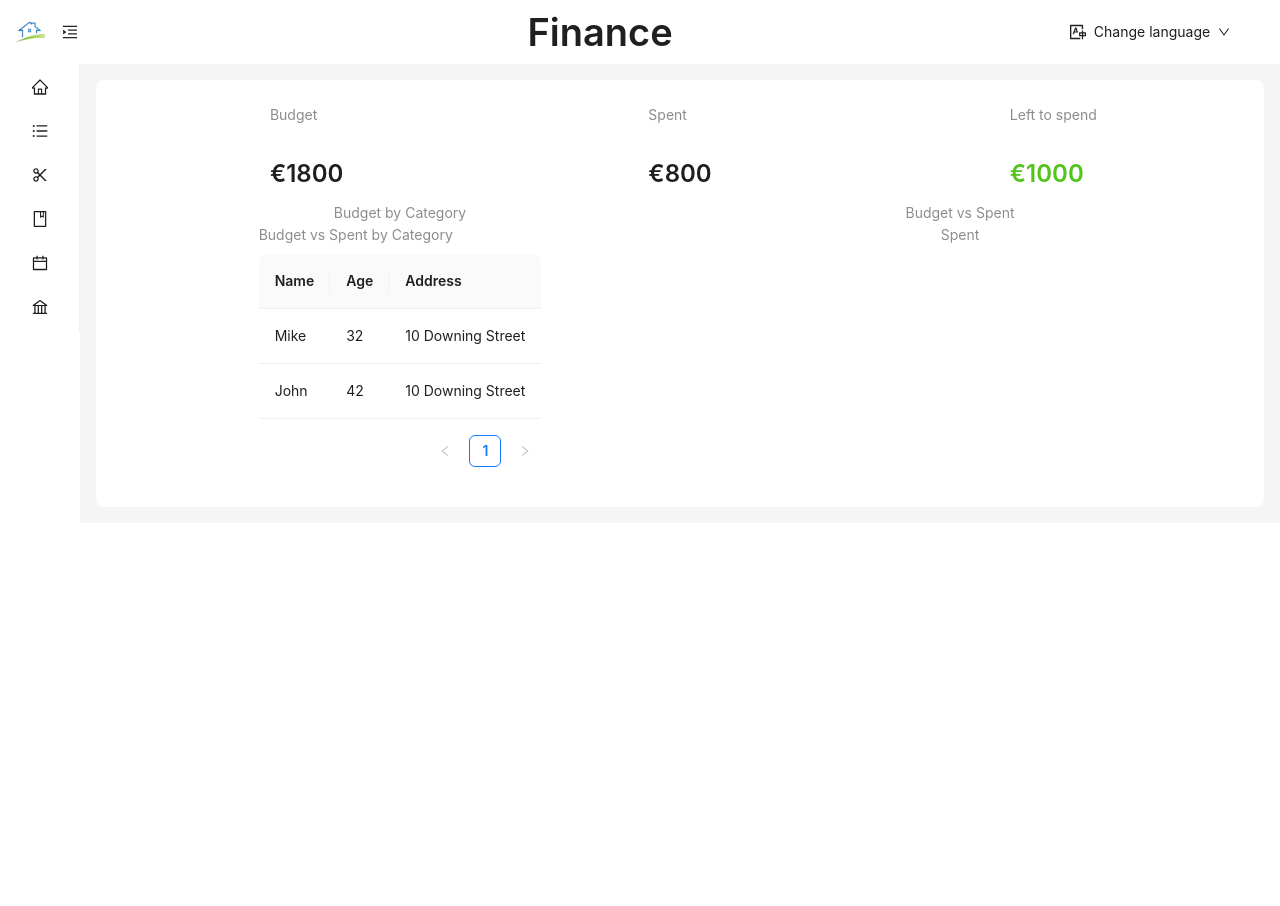
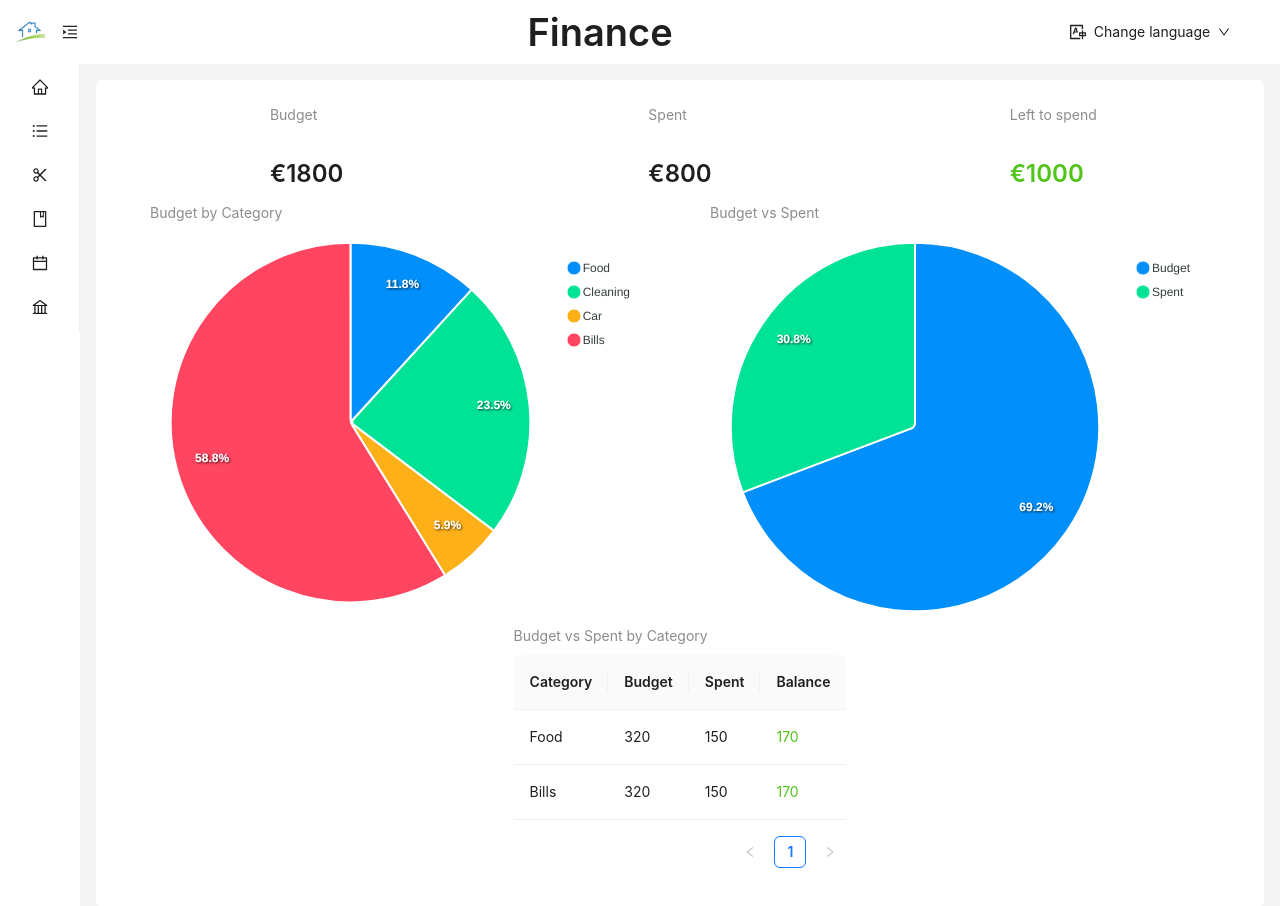
Before and after one commit to FrancescoValerioL/my-home-fe, a React (Create React App) app: page / in a window 1280 px wide. Both pictures are taken after a click on the item "Finance". Shown: the top 906 px of the page. Before the commit the page ends 800 px from the top, so only its background shows below. Built offline with nearby package versions, Linux system fonts and the light colour scheme.

Commit message:
charts, and table in finance

```diff
--- a/package.json
+++ b/package.json
@@ -11,8 +11,10 @@
     "@types/react": "^18.3.3",
     "@types/react-dom": "^18.3.0",
     "antd": "^5.19.4",
+    "apexcharts": "^3.51.0",
     "i18next": "^23.12.2",
     "react": "^18.3.1",
+    "react-apexcharts": "^1.4.1",
     "react-dom": "^18.3.1",
     "react-i18next": "^15.0.0",
     "react-router-dom": "^6.25.1",
--- a/src/pages/Finance.tsx
+++ b/src/pages/Finance.tsx
@@ -1,4 +1,6 @@
 import { Row, Col, Typography, Table, Space } from "antd";
+import ReactApexChart from "react-apexcharts";
+import Chart from "react-apexcharts";
 import { useTranslation } from "react-i18next";
 const { Text, Title } = Typography;
 
@@ -9,35 +11,63 @@ const Finance = () => {
 	const dataSource = [
 		{
 			key: "1",
-			name: "Mike",
-			age: 32,
-			address: "10 Downing Street",
+			category: "Food",
+			budget: 320,
+			spent: 150,
+			balance: 170,
 		},
 		{
 			key: "2",
-			name: "John",
-			age: 42,
-			address: "10 Downing Street",
+			category: "Bills",
+			budget: 320,
+			spent: 150,
+			balance: 170,
 		},
 	];
 
 	const columns = [
 		{
-			title: "Name",
-			dataIndex: "name",
-			key: "name",
+			title: "Category",
+			dataIndex: "category",
+			key: "category",
 		},
 		{
-			title: "Age",
-			dataIndex: "age",
-			key: "age",
+			title: "Budget",
+			dataIndex: "budget",
+			key: "budget",
 		},
 		{
-			title: "Address",
-			dataIndex: "address",
-			key: "address",
+			title: "Spent",
+			dataIndex: "spent",
+			key: "spent",
+		},
+		{
+			title: "Balance",
+			dataIndex: "balance",
+			key: "balance",
+			render: (balance: number) => <Text type={balance > 0 ? "success" : "danger"}>{balance}</Text>,
 		},
 	];
+
+	const state = {
+		options: {
+			chart: {
+				id: "pie-budget",
+			},
+			labels: ["Budget", "Spent"],
+		},
+		series: [budget, spent],
+	};
+
+	const pieCategory = {
+		options: {
+			chart: {
+				id: "pie-category",
+			},
+			labels: ["Food", "Cleaning", "Car", "Bills"],
+		},
+		series: [100, 200, 50, 500],
+	};
 	return (
 		<>
 			<Row justify="center">
@@ -64,21 +94,24 @@ const Finance = () => {
 			</Row>
 			<Row>
 				<Col span={12} style={{ justifyContent: "center", display: "flex" }}>
-					<Text type="secondary">{t("finance.budget_category")}</Text>
+					<Space direction="vertical">
+						<Text type="secondary">{t("finance.budget_category")}</Text>
+						<Chart options={pieCategory.options} series={pieCategory.series} type="pie" width="500" />
+					</Space>
 				</Col>
 				<Col span={12} style={{ justifyContent: "center", display: "flex" }}>
-					<Text type="secondary">{t("finance.budget_spent")}</Text>
+					<Space direction="vertical">
+						<Text type="secondary">{t("finance.budget_spent")}</Text>
+						<Chart options={state.options} series={state.series} type="pie" width="500" />
+					</Space>
 				</Col>
 			</Row>
 			<Row>
-				<Col span={12} style={{ justifyContent: "center", display: "flex" }}>
+				<Col span={24} style={{ justifyContent: "center", display: "flex" }}>
 					<Space direction="vertical">
 						<Text type="secondary">{t("finance.budget_spent_category")}</Text>
-						<Table dataSource={dataSource} columns={columns} />
+						<Table columns={columns} dataSource={dataSource} />
 					</Space>
-				</Col>
-				<Col span={12} style={{ justifyContent: "center", display: "flex" }}>
-					<Text type="secondary">{t("finance.spent")}</Text>
 				</Col>
 			</Row>
 		</>
```
Also changed, not shown: 1 other file (tests, documents, lock files or other folders).
